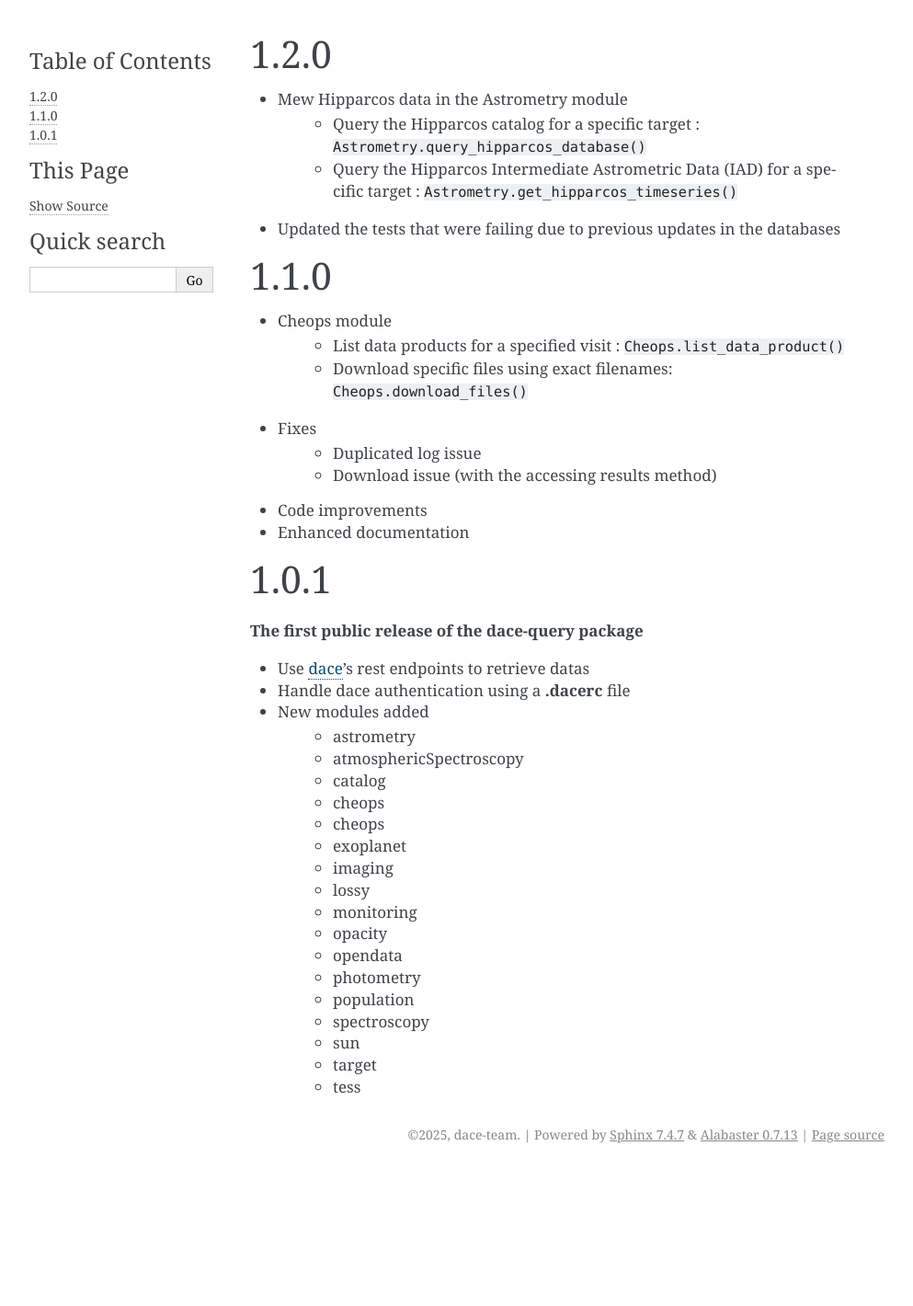
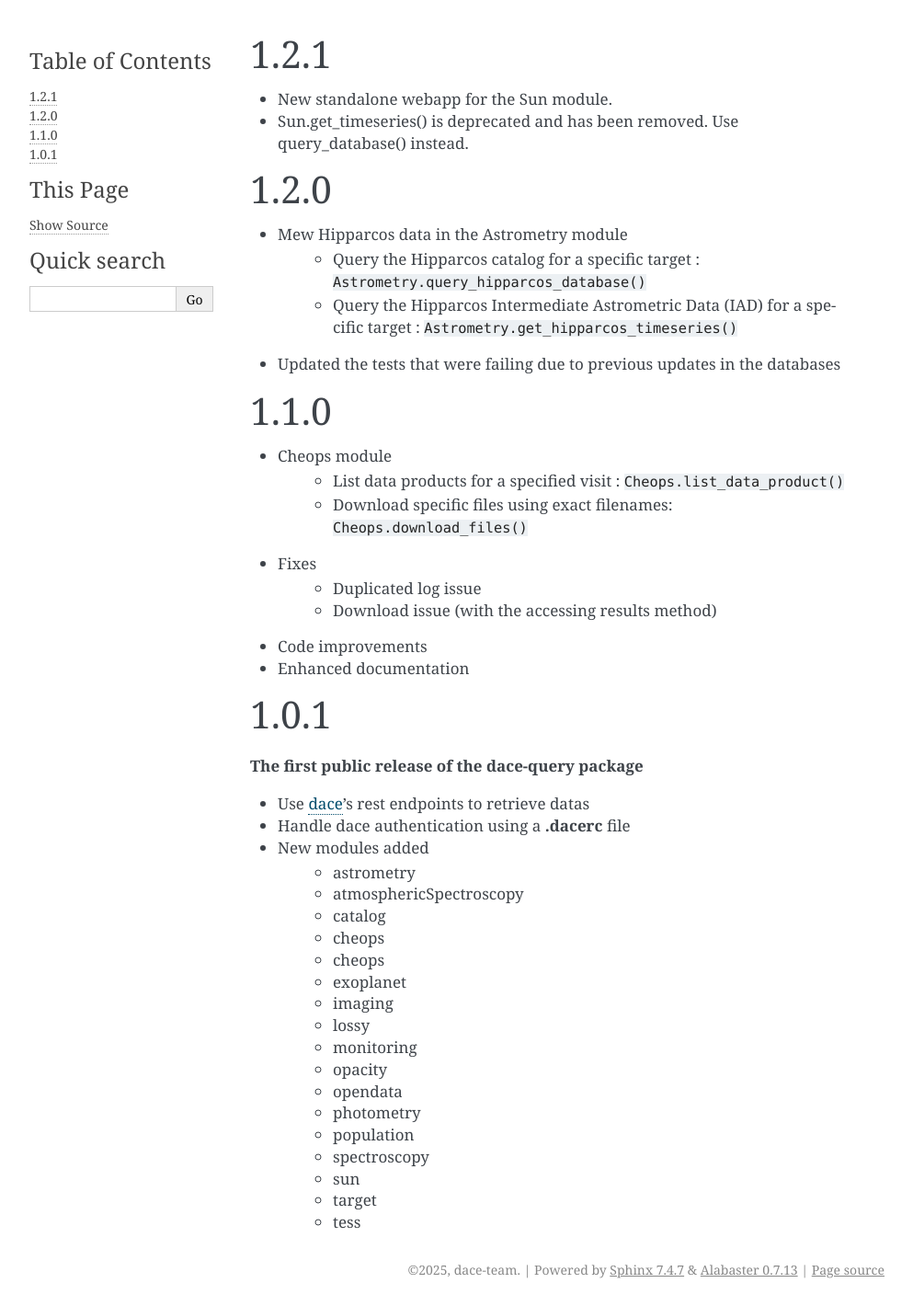
Before and after one commit to astro-dace/dace-query, a Sphinx documentation site: the page built from docs/source/changelogs.rst, in a window 1280 px wide. Shown: the whole page at 92% size, without its empty margins (148-1141 px from the left). Built offline with Sphinx 7.4.7, drawn with Linux system fonts in a browser that asks for light colours; before the commit the page ends 1273 px from its top, so only the background shows below that.

Commit message:
Bump version to 1.2.1

```diff
--- a/docs/source/changelogs.rst
+++ b/docs/source/changelogs.rst
@@ -1,3 +1,9 @@
+1.2.1
+*****
+
+* New standalone webapp for the Sun module.
+* Sun.get_timeseries() is deprecated and has been removed. Use query_database() instead.
+
 1.2.0
 *****
 
--- a/pyproject.toml
+++ b/pyproject.toml
@@ -4,7 +4,7 @@ build-backend = "setuptools.build_meta"
 
 [project]
 name = "dace-query"
-version = "1.2.0"
+version = "1.2.1"
 description = "dace-query allows for easy querying of DACE and provides access to both public and private data through a simple utility."
 authors = [{ name = "dace-team", email = "dace-support@unige.ch" }]
 maintainers = [{ name = "dace-team", email = "dace-support@unige.ch" }]
```
